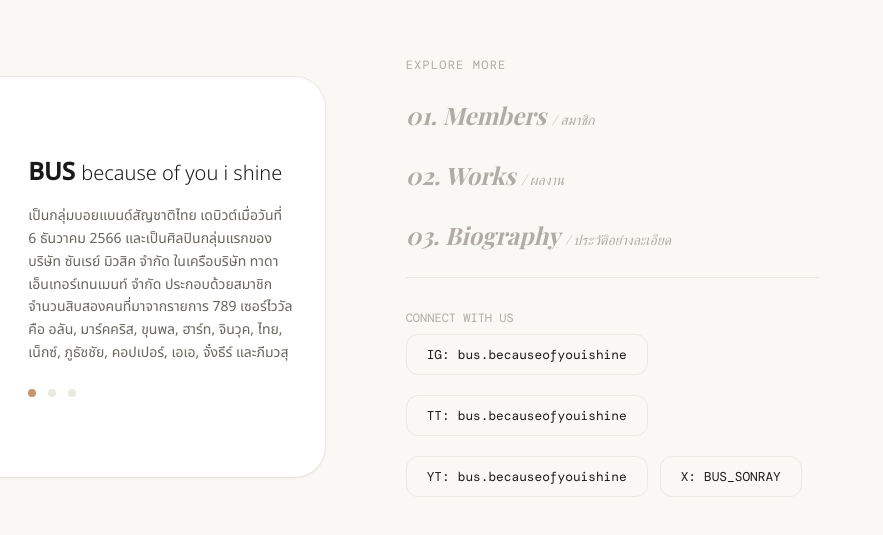
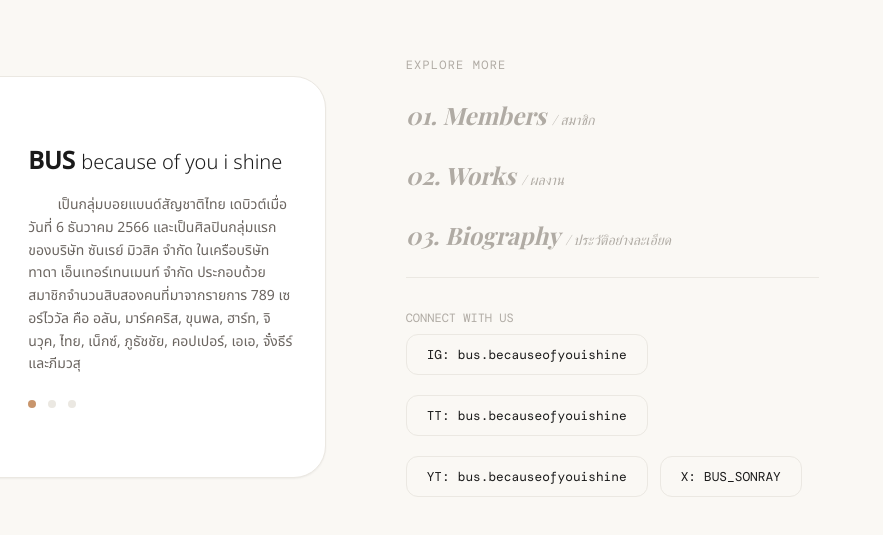
Before and after one commit to linlin02mind18-source/LaiLulin, a plain HTML site: page index.html in a window 1280 px wide. Shown: the part 123-658 px from the top of the page, 397-1280 px from the left. Drawn offline with nearby package versions, Linux system fonts and the light colour scheme; a web font is replaced by a local one.

Commit message:
Update index.html

```diff
--- a/index.html
+++ b/index.html
@@ -81,7 +81,7 @@
                 <div class="md:w-1/2 p-8 flex flex-col justify-center">
                     <h1 class="text-2xl font-bold mb-4">BUS <span class="text-xl font-light">because of you i shine</span></h1>
                     <p class="text-sm text-[--sub] leading-relaxed mb-6">
-                        เป็นกลุ่มบอยแบนด์สัญชาติไทย เดบิวต์เมื่อวันที่ 6 ธันวาคม 2566 และเป็นศิลปินกลุ่มแรกของบริษัท ซันเรย์ มิวสิค จำกัด ในเครือบริษัท ทาดา เอ็นเทอร์เทนเมนท์ จำกัด ประกอบด้วยสมาชิกจำนวนสิบสองคนที่มาจากรายการ 789 เซอร์ไววัล คือ อลัน, มาร์คคริส, ขุนพล, ฮาร์ท, จินวุค, ไทย, เน็กซ์, ภูธัชชัย, คอปเปอร์, เอเอ, จั๋งธีร์ และภีมวสุ
+                        &nbsp;&nbsp;&nbsp;&nbsp;&nbsp;&nbsp;&nbsp;&nbsp;เป็นกลุ่มบอยแบนด์สัญชาติไทย เดบิวต์เมื่อวันที่ 6 ธันวาคม 2566 และเป็นศิลปินกลุ่มแรกของบริษัท ซันเรย์ มิวสิค จำกัด ในเครือบริษัท ทาดา เอ็นเทอร์เทนเมนท์ จำกัด ประกอบด้วยสมาชิกจำนวนสิบสองคนที่มาจากรายการ 789 เซอร์ไววัล คือ อลัน, มาร์คคริส, ขุนพล, ฮาร์ท, จินวุค, ไทย, เน็กซ์, ภูธัชชัย, คอปเปอร์, เอเอ, จั๋งธีร์ และภีมวสุ
                     </p>
                     <div class="flex gap-3">
                         <span class="w-2 h-2 rounded-full bg-[--accent]"></span>
```
